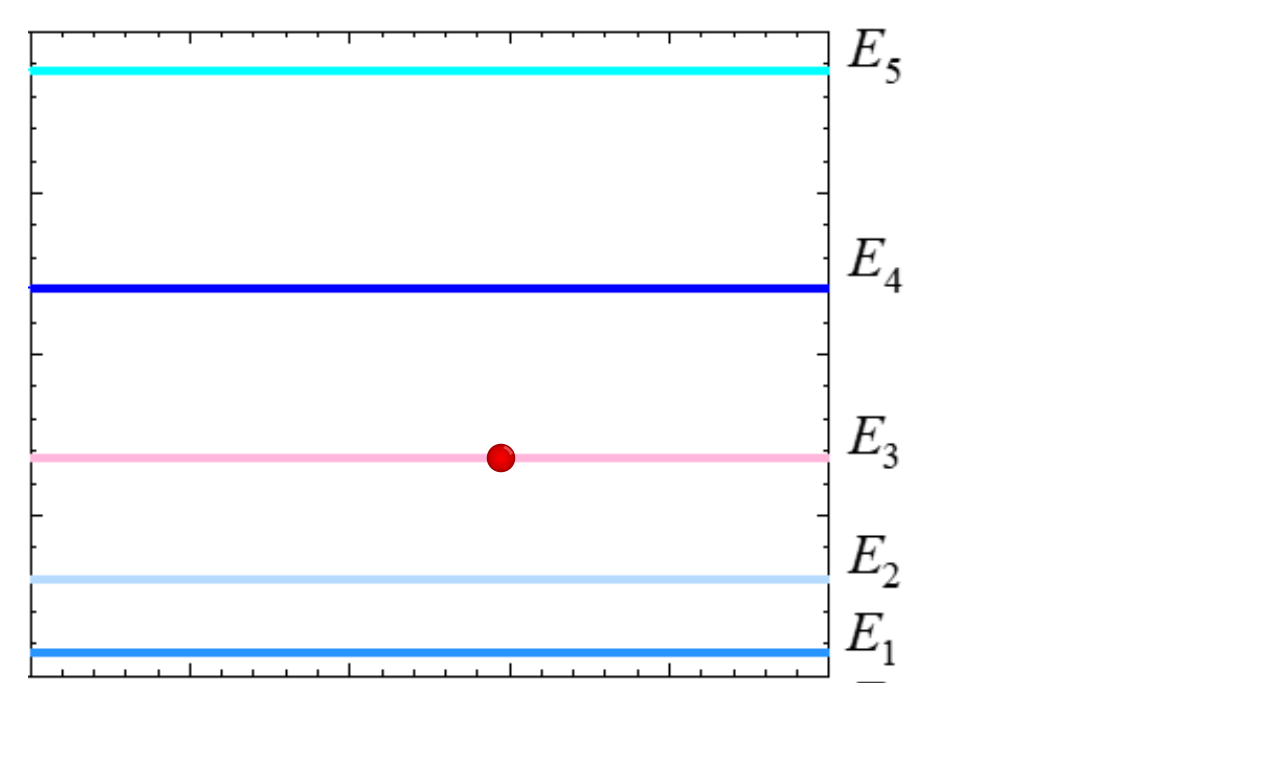
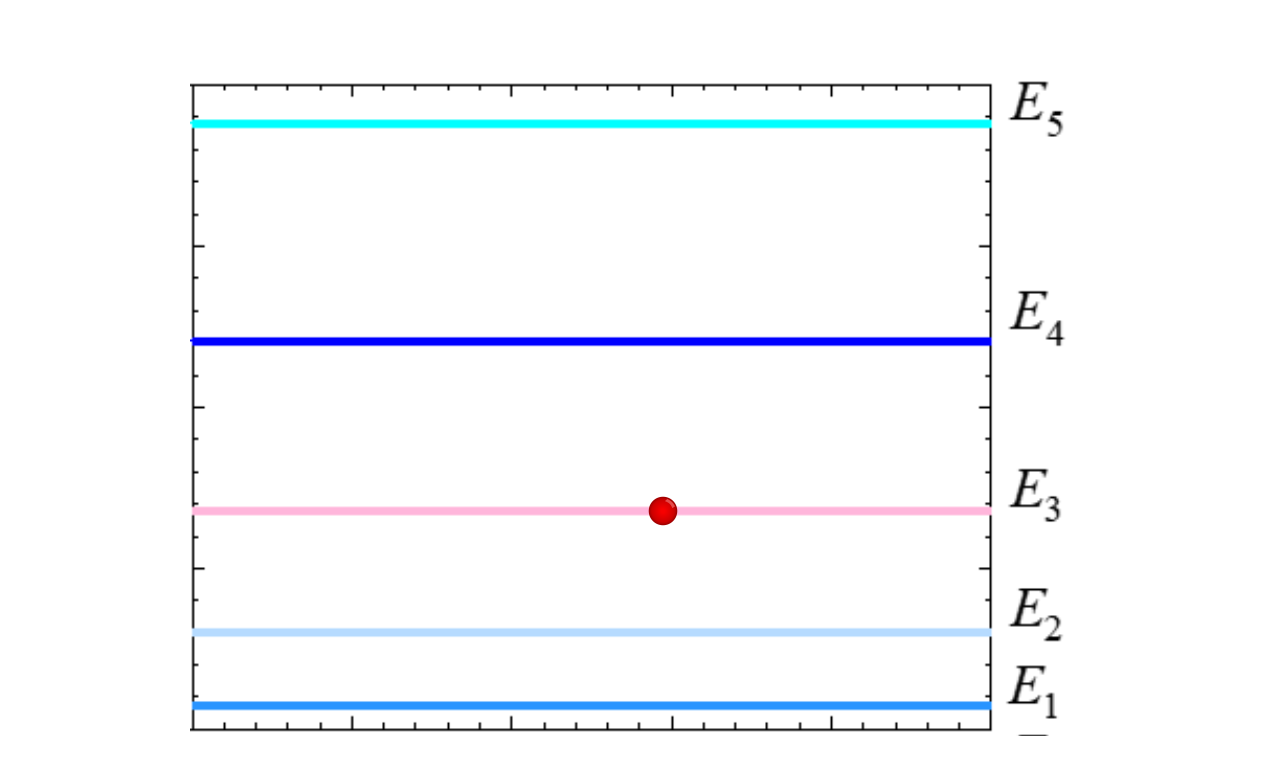
Before and after one commit to PauloHudson/Projeto_Fisica, a plain HTML site: page simulacao/particula.html in a window 1280 px wide. Drawn offline with Linux system fonts and the light colour scheme.

Commit message:
canvas centralizado

```diff
--- a/simulacao/styles.css
+++ b/simulacao/styles.css
@@ -2,7 +2,13 @@ canvas{
     background-image: url(./img/IMG.png);
     background-color: #F0EBD8;
     border: 1px black;
-    margin: 20px;
     background-size: contain;
     background-position: center;
 }
+
+.containerCanvas{
+    display: flex;
+    justify-content: center;
+    align-items: center;
+    height: 100vh;
+}
```
